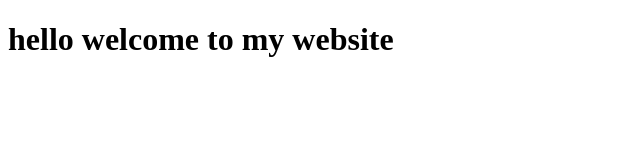
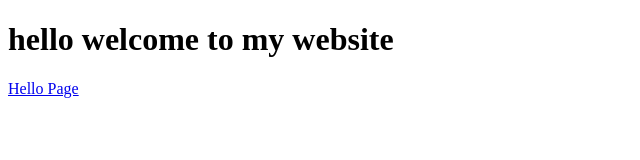
Before and after one commit to amyintmyat/amyintmyat.github.io, a plain HTML site: page index.html in a window 1280 px wide. Shown: the whole page, without its empty margins (0-640 px from the left). Drawn offline with Linux system fonts and the light colour scheme.

Commit message:
Second Commit

```diff
--- a/index.html
+++ b/index.html
@@ -8,6 +8,7 @@
 </head>
 <body>
     <h1>hello welcome to my website</h1>
+    <a href="hello.html">Hello Page</a>
 
 </body>
 </html>
```
Also changed, not shown: 1.jfif (added), 2.png (added), 3.jfif (added), 4.png (added).
